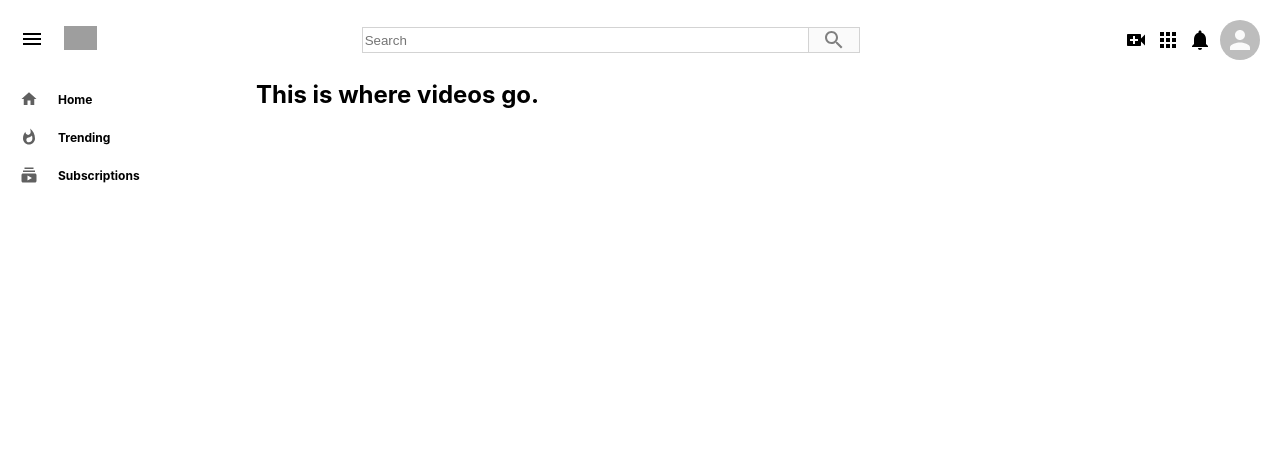
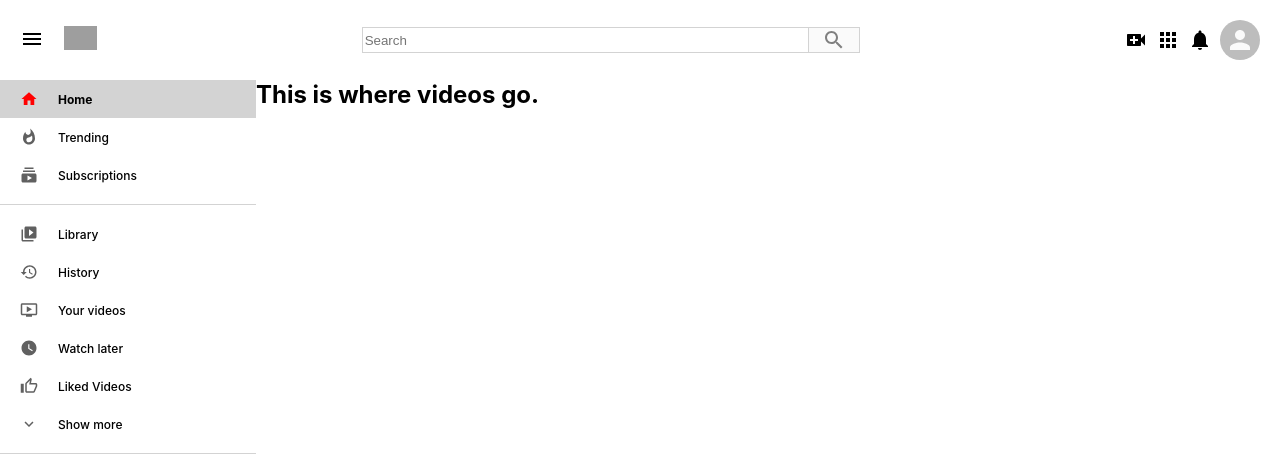
Before and after one commit to jonastoussaint/Youtube-Clone, a React (Create React App) app: page / in a window 1280 px wide. Shown: the top 468 px of the page. Built offline with nearby package versions, Linux system fonts and the light colour scheme; grey boxes are pictures that could not be loaded.

Commit message:
Completed Sidebar feature

```diff
--- a/src/SideBarRow.css
+++ b/src/SideBarRow.css
@@ -4,16 +4,17 @@
     padding: 10px 20px;
 }
 
-.sidebarRow__icons {
+.sidebarRow__icon {
     color: #606060;
     font-size: large !important;
 }
 
+/*Use as much room in that container*/
 .sidebarRow__title {
-    flex: 1; /*Use as much room in that container*/
+    flex: 1;
     margin-left: 20px;
     font-size: 12px;
-    font-weight: 500px;
+    font-weight: 500;
 }
 
 /*highlights icons when mouse pointer hovers over it*/
@@ -24,11 +25,25 @@
 
 /*When the mouse pointer is hovered go to the icon and change the
 color to red*/
-.sidebarRow:hover > .sidebarRow__icons {
+.sidebarRow:hover > .sidebarRow__icon {
     color: red;
 }
 
 /*When the mouse pointer is hovered go to the icon and make it BOLD text*/
 .sidebarRow:hover > .sidebarRow__title {
+   font-weight: bold;
+}
+
+.sidebarRow.selected {
+    background-color: lightgray;
+}
+
+/*If already selected chaneg the icon to red*/
+.sidebarRow.selected > .sidebarRow__icon {
+    color: red;
+}
+
+/*If already selected change the title bold*/
+.sidebarRow.selected > .sidebarRow__title {
     font-weight: bold;
 }
--- a/src/SideBarRow.js
+++ b/src/SideBarRow.js
@@ -1,12 +1,15 @@
 import React from 'react';
-import './SideBarRow.css';
+import './SidebarRow.css';
 
 
 //Past the Icons and titles as props
-function SideBarRow({ Icon, title }) {
+function SideBarRow({ selected, Icon, title }) {
     return (
-        <div className="sidebarRow">
-            <Icon className="sidebarRow__icons"/>
+        /*Backticks allow you to inject javascript here*/
+        /*If selected add the following class */
+        <div className={`sidebarRow ${selected && 'selected'}`}>
+
+            <Icon className="sidebarRow__icon" />
             <h2 className="sidebarRow__title">{title}</h2>
         </div>
     )
--- a/src/Sidebar.css
+++ b/src/Sidebar.css
@@ -1,3 +1,11 @@
 .sidebar {
     flex: 0.2; /*Gives it a weight of 20%*/
 }
+
+.sidebar > hr {
+    height: 1px;
+    border: 0;
+    background-color: lightgray;
+    margin-top: 10px;
+    margin-bottom: 10px;
+}
--- a/src/Sidebar.js
+++ b/src/Sidebar.js
@@ -3,15 +3,29 @@
 import HomeIcon from '@material-ui/icons/Home';
 import WhatshotIcon from '@material-ui/icons/Whatshot';
 import SubscriptionIcon from '@material-ui/icons/Subscriptions';
+import VideoLibraryIcon from '@material-ui/icons/VideoLibrary';
+import HistoryIcon from '@material-ui/icons/History';
+import OndemandVideoIcon from '@material-ui/icons/OndemandVideo';
+import WatchLaterIcon from '@material-ui/icons/WatchLater';
+import ThumbUpAltOutlinedIcon from '@material-ui/icons/ThumbUpAltOutlined';
+import ExpandMoreOutlinedIcon from '@material-ui/icons/ExpandMoreOutlined';
 import "./Sidebar.css";
 
 function Sidebar() {
     return (
         <div className="sidebar">
             {/*Turn the icons into props to must be capitalize */}
-            <SidebarRow Icon={HomeIcon} title="Home"/>
+            <SidebarRow selected Icon={HomeIcon} title="Home"/>
             <SidebarRow Icon={WhatshotIcon} title="Trending"/>
             <SidebarRow Icon={SubscriptionIcon} title="Subscriptions"/>
+            <hr />
+                <SidebarRow Icon={VideoLibraryIcon} title="Library"/>
+                <SidebarRow Icon={HistoryIcon} title="History"/>
+                <SidebarRow Icon={OndemandVideoIcon} title="Your videos"/>
+                <SidebarRow Icon={WatchLaterIcon} title="Watch later"/>
+                <SidebarRow Icon={ThumbUpAltOutlinedIcon} title="Liked Videos"/>
+                <SidebarRow Icon={ExpandMoreOutlinedIcon} title="Show more"/>
+            <hr />
         </div>
     )
 }
```
